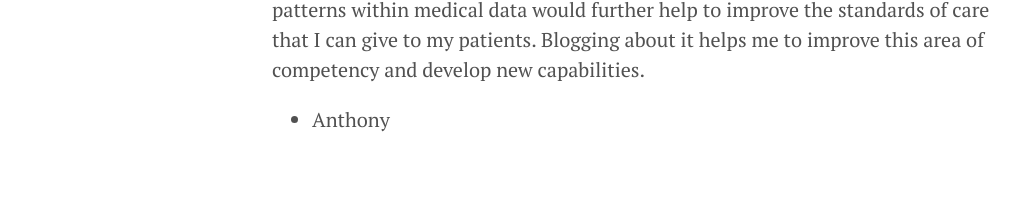
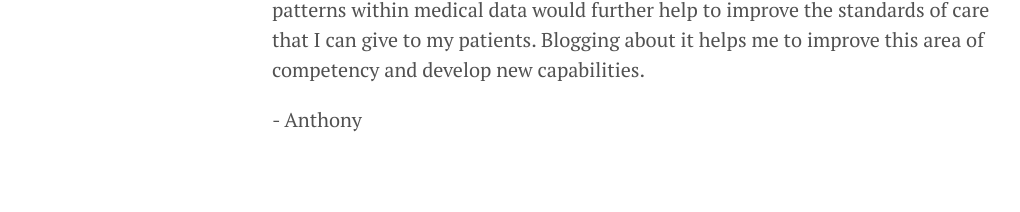
Before and after one commit to llja0112/llja0112.github.io, a Jekyll site: the page built from _posts/2020-10-10-introduction.md, in a window 1280 px wide. Shown: the part 1207-1419 px from the top of the page, without its empty margins (8-1028 px from the left). Built offline with Jekyll 4.4.1, drawn with Linux system fonts in a browser that asks for light colours.

```diff
--- a/_posts/2020-10-10-introduction.md
+++ b/_posts/2020-10-10-introduction.md
@@ -20,4 +20,4 @@ I used to be a software engineer. This is my first love. Posting content related
 ## Data science
 As a medical professional, medical literature and data drives my medical practice. With the advent of novel predictive modelling methods, learning patterns within medical data would further help to improve the standards of care that I can give to my patients. Blogging about it helps me to improve this area of competency and develop new capabilities.
 
-- Anthony
+\- Anthony
```
